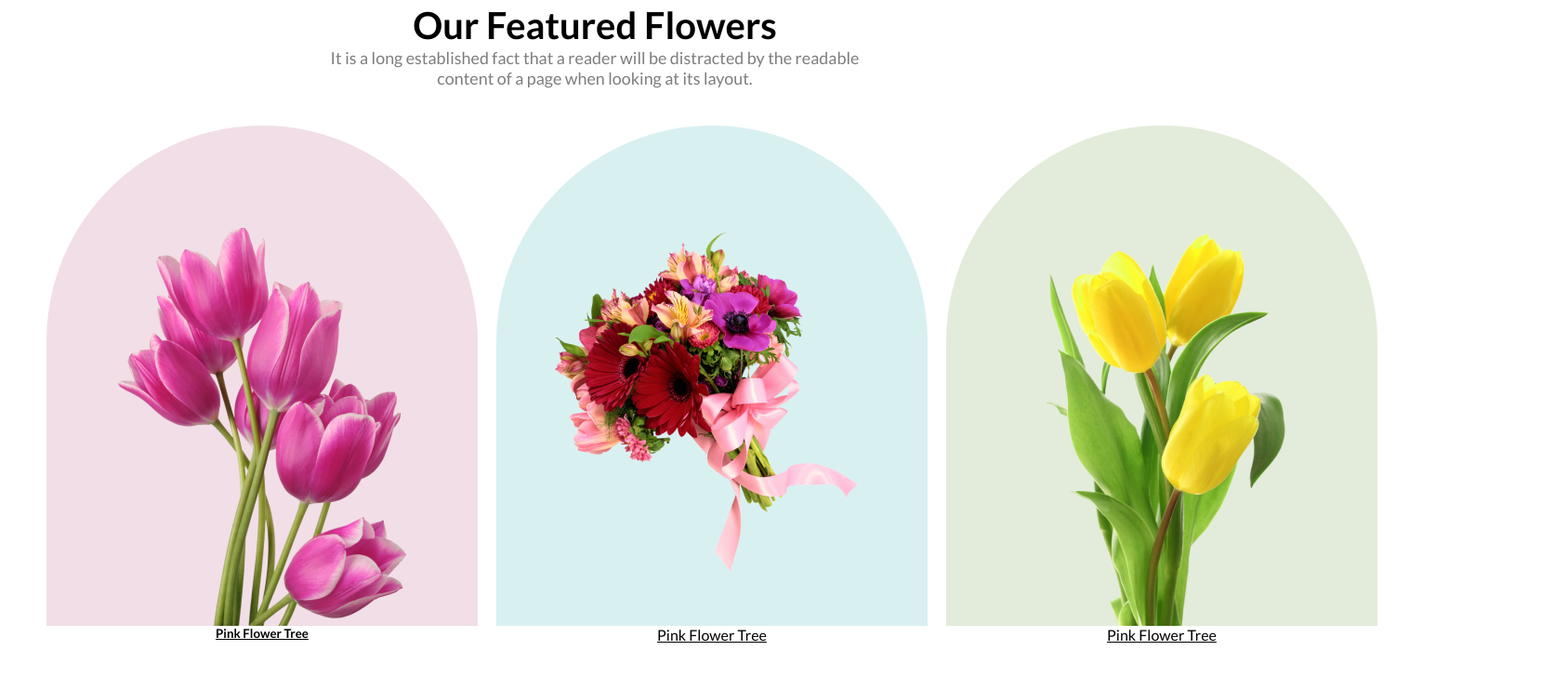
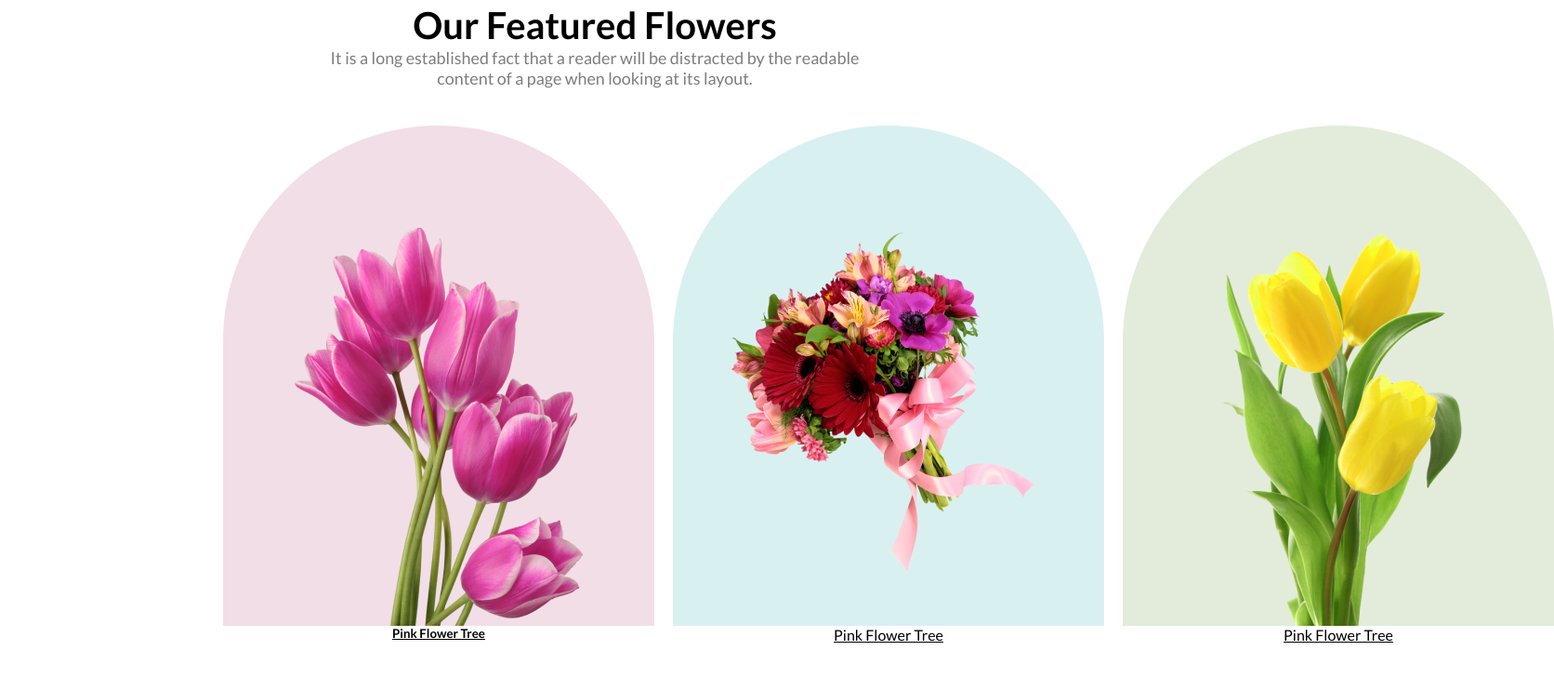
Before and after one commit to ChiranjithChkz/flower-shop-website, a plain HTML site: page index.html in a window 1280 px wide. Shown: the part 920-1648 px from the top of the page at 93% size, 1672 px wide, since content can reach past the window. Drawn offline with Linux system fonts and the light colour scheme.

Commit message:
added this file

```diff
--- a/styles/index.css
+++ b/styles/index.css
@@ -73,7 +73,7 @@
 }
 .flower-img-first{
     width: 100%;
-    margin-left: 50px;
+    margin-left: 240px;
 }
 
 .flower-img-third{
```
